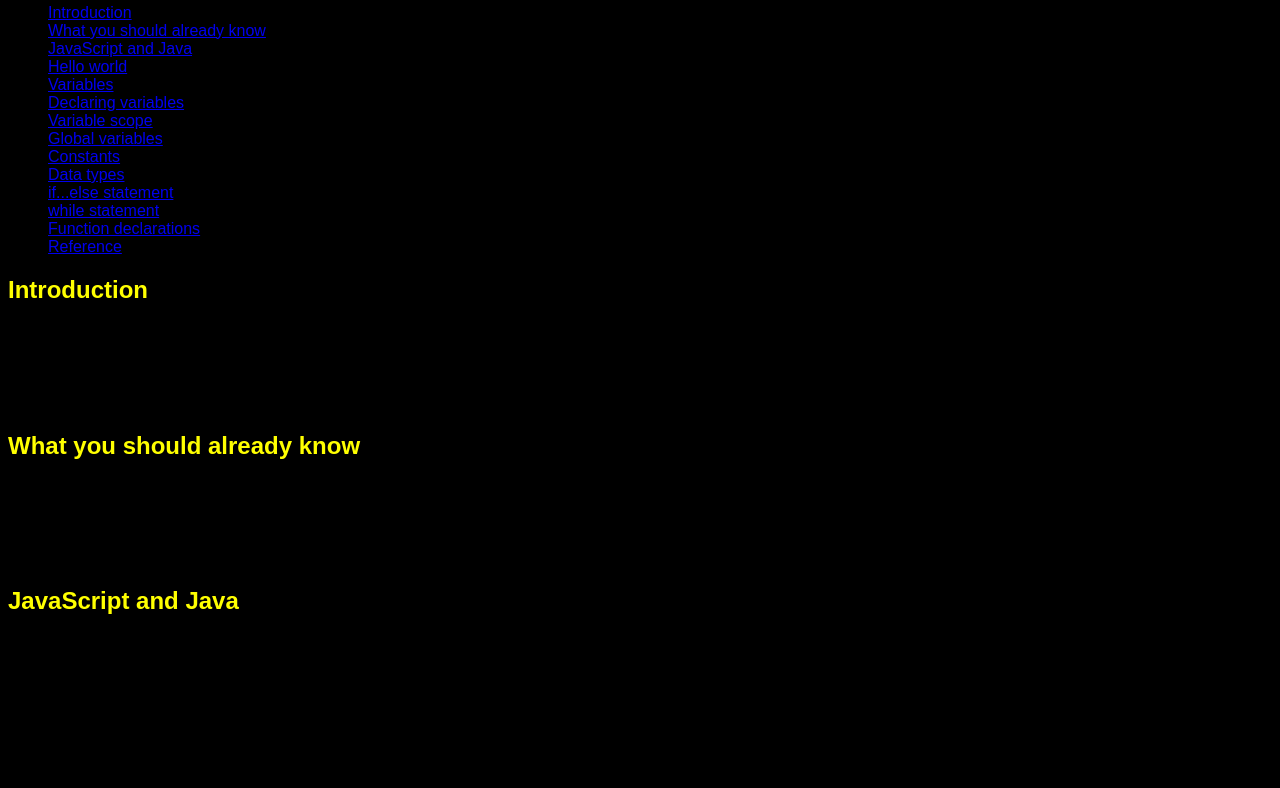
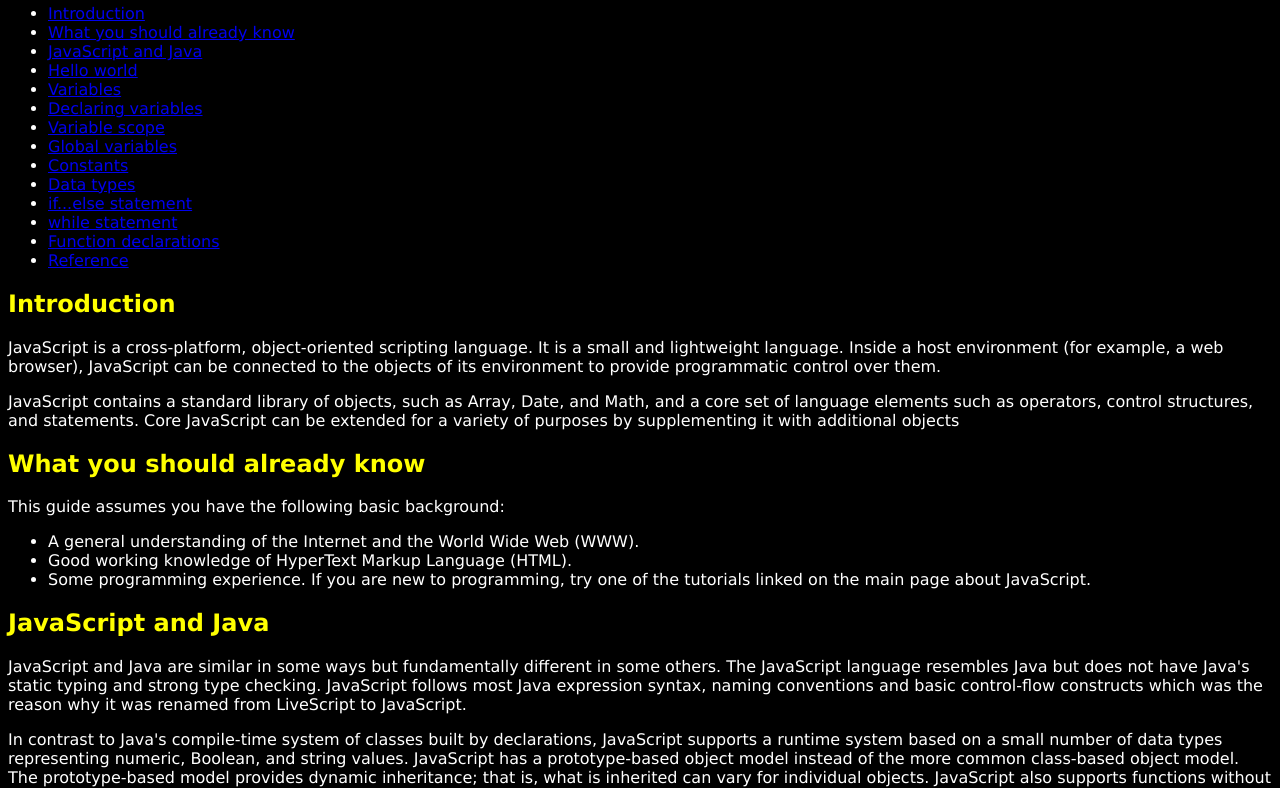
Before and after one commit to Leeoasis/Techinal-Documentation-Page, a plain HTML site: page fcc-test-suite-template-master/fcc-test-suite-template-master/index.html in a window 1280 px wide. Shown: the part 64-852 px from the top of the page. Drawn offline with Linux system fonts and the light colour scheme.

```diff
--- a/fcc-test-suite-template-master/fcc-test-suite-template-master/css/style.css
+++ b/fcc-test-suite-template-master/fcc-test-suite-template-master/css/style.css
@@ -1,8 +1,9 @@
 body {
     background-color: black;
-    font-family: Arial, "Helvetica Neue", Helvetica, sans-serif;
+    font-family:Verdana, Geneva, Tahoma, sans-serif;
+    color: white;
 }
+
 h1 {
     color: yellow;
-
 }
```
